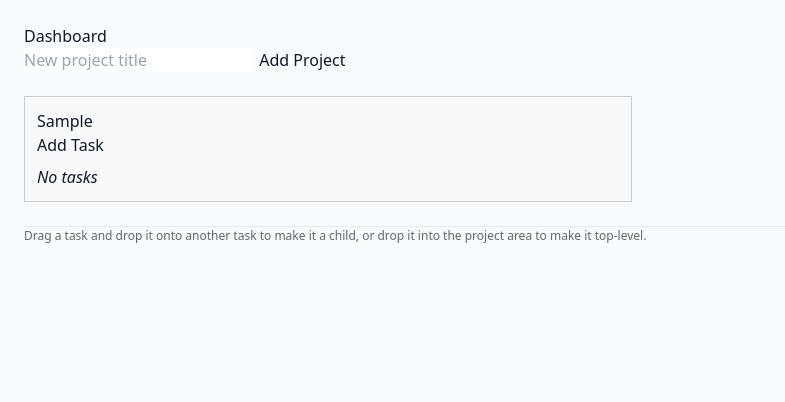
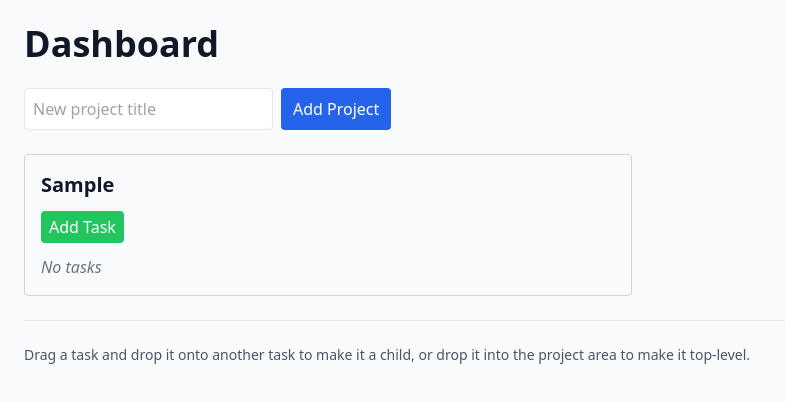
Before and after one commit to acondura/opentask, a Next.js app: page /dashboard in a window 1280 px wide. Both pictures are taken after typing "Sample" into the empty fields and a click on the button "Add Project". Shown: the top 402 px of the page, without its empty margins (0-785 px from the left). Built offline with nearby package versions, Linux system fonts and the light colour scheme.

Commit message:
refactor: implement incremental KV deletion for tasks and update dashboard UI with Tailwind CSS

```diff
--- a/package.json
+++ b/package.json
@@ -17,8 +17,8 @@
   },
   "devDependencies": {
     "@cloudflare/next-on-pages": "^1.13.16",
-    "tailwindcss": "^3.5.0",
-    "postcss": "^8.4.0",
-    "autoprefixer": "^10.4.0"
+    "tailwindcss": "^3.4.7",
+    "postcss": "^8.4.24",
+    "autoprefixer": "^10.4.14"
   }
 }
--- a/pages/dashboard.js
+++ b/pages/dashboard.js
@@ -1,344 +1,115 @@
 import Head from 'next/head'
 import { useEffect, useState, useRef } from 'react'
 
-// Minimal in-browser persistence key
 const STORAGE_KEY = 'opentask.v1'
 
-function uid() {
-  return Math.random().toString(36).slice(2, 9)
-}
+function uid() { return Math.random().toString(36).slice(2,9) }
 
-function saveState(state) {
-  try { localStorage.setItem(STORAGE_KEY, JSON.stringify(state)) } catch (e) { }
-}
+function saveState(state){ try{ localStorage.setItem(STORAGE_KEY, JSON.stringify(state)) }catch(e){} }
+function loadState(){ try{ return JSON.parse(localStorage.getItem(STORAGE_KEY)) || null }catch(e){ return null }}
 
-function loadState() {
-  try { return JSON.parse(localStorage.getItem(STORAGE_KEY)) || null } catch (e) { return null }
-}
+async function loadFromKV(){ try{ const r = await fetch('/api/kv'); if(!r.ok) return null; return await r.json() }catch(e){return null} }
+async function saveToKV(state){ try{ await fetch('/api/kv',{method:'POST',headers:{'Content-Type':'application/json'},body: JSON.stringify({data:state})}) }catch(e){} }
 
-async function loadFromKV() {
-  try {
-    const res = await fetch('/api/kv')
-    if (!res.ok) return null
-    const data = await res.json()
-    return data
-  } catch (e) { return null }
-}
+async function saveTaskToKV(task, projectId){ try{ const payload = {id:task.id,name:task.name,parentId:task.parentId||null,projectId,childrenIds:(task.children||[]).map(c=>c.id)}; await fetch('/api/kv',{method:'POST',headers:{'Content-Type':'application/json'},body: JSON.stringify({data:payload})}) }catch(e){console.error(e)} }
+async function deleteTaskFromKV(projectId, id){ try{ await fetch('/api/kv',{method:'DELETE',headers:{'Content-Type':'application/json'},body: JSON.stringify({projectId,id})}) }catch(e){console.error(e)} }
 
-async function saveToKV(state) {
-  try {
-    await fetch('/api/kv', { method: 'POST', headers: { 'Content-Type': 'application/json' }, body: JSON.stringify({ data: state }) })
-  } catch (e) { }
-}
-
-// Incremental KV helpers (per-task)
-async function saveTaskToKV(task, projectId) {
-  try {
-    const payload = { id: task.id, name: task.name, parentId: task.parentId || null, projectId, childrenIds: (task.children||[]).map(c=>c.id) }
-    await fetch('/api/kv', { method: 'POST', headers: { 'Content-Type': 'application/json' }, body: JSON.stringify({ data: payload }) })
-  } catch (e) { console.error('saveTaskToKV', e) }
-}
-
-async function deleteTaskFromKV(projectId, taskId) {
-  try {
-    await fetch('/api/kv', { method: 'DELETE', headers: { 'Content-Type': 'application/json' }, body: JSON.stringify({ projectId, id: taskId }) })
-  } catch (e) { console.error('deleteTaskFromKV', e) }
-}
-
-
-export default function Dashboard() {
-  const [projects, setProjects] = useState([])
-  const [title, setTitle] = useState('')
-  const [modalOpen, setModalOpen] = useState(false)
-  const [modalData, setModalData] = useState({ projectId: null, parentId: null, name: '', file: null })
-
-  // drag state
+export default function Dashboard(){
+  const [projects,setProjects] = useState([])
+  const [title,setTitle] = useState('')
+  const [modalOpen,setModalOpen] = useState(false)
+  const [modalData,setModalData] = useState({projectId:null,parentId:null,name:'',file:null})
   const dragItem = useRef(null)
   const dragOverItem = useRef(null)
 
-  useEffect(() => {
-    async function init() {
-      const saved = loadState()
-      if (saved) setProjects(saved)
-      // try to fetch from KV and merge/overwrite if exists
-      const kv = await loadFromKV()
-      if (kv && Array.isArray(kv) && kv.length) {
-        setProjects(kv)
-        saveState(kv)
-      }
-    }
-    init()
-  }, [])
+  useEffect(()=>{ (async()=>{ const s = loadState(); if(s) setProjects(s); const kv = await loadFromKV(); if(kv && Array.isArray(kv) && kv.length){ setProjects(kv); saveState(kv) } })() },[])
 
-  useEffect(() => { saveState(projects) }, [projects])
-  useEffect(() => {
-    // whenever projects change, try to also save to KV (best-effort)
-    // include owner query param when running locally for testing: ?owner=email@example.com
-    saveToKV(projects)
-  }, [projects])
+  useEffect(()=>{ saveState(projects) },[projects])
 
-  function addProject() {
-    if (!title.trim()) return
-    setProjects(p => {
-      const next = [{ id: uid(), title: title.trim(), tasks: [] }, ...p]
-      saveState(next)
-      // keep bulk save for projects list, but tasks are saved individually
-      saveToKV(next)
-      return next
-    })
-    setTitle('')
-  }
+  function addProject(){ if(!title.trim()) return; setProjects(p=>{ const next=[{id:uid(),title:title.trim(),tasks:[]} , ...p]; saveState(next); saveToKV(next); return next }); setTitle('') }
 
-  function openAddTaskModal(projectId, parentId = null) {
-    setModalData({ projectId, parentId, name: '', file: null })
-    setModalOpen(true)
-  }
+  function openAddTaskModal(projectId,parentId=null){ setModalData({projectId,parentId,name:'',file:null}); setModalOpen(true) }
 
-  async function submitModal() {
-    const { projectId, parentId, name, file } = modalData
-    if (!name || !projectId) return
+  async function submitModal(){ const {projectId,parentId,name,file} = modalData; if(!name||!projectId) return; const newTaskId = uid(); setProjects(prev=>{ const cp = JSON.parse(JSON.stringify(prev)); const proj = cp.find(x=>x.id===projectId); const newTask={id:newTaskId,name,children:[]}; if(!parentId) proj.tasks.unshift(newTask); else{ const parent = findTaskById(proj.tasks,parentId); parent.children.unshift(newTask) } saveState(cp); saveTaskToKV(newTask,projectId); return cp }); if(file){ try{ const b64 = await toBase64(file); await fetch('/api/upload',{method:'POST',headers:{'Content-Type':'application/json'},body: JSON.stringify({projectId,taskId:newTaskId,filename:file.name,contentBase64:b64})}) }catch(e){console.error(e)} } setModalOpen(false) }
 
-    // generate task id so we can immediately upload file against it
-    const newTaskId = uid()
+  function toBase64(file){ return new Promise((res,rej)=>{ const r=new FileReader(); r.onload=()=>res(r.result.split(',')[1]); r.onerror=rej; r.readAsDataURL(file) }) }
 
-    // create task (synchronously prepare next state)
-    setProjects(prev => {
-      const cp = JSON.parse(JSON.stringify(prev))
-      const proj = cp.find(x => x.id === projectId)
-      const newTask = { id: newTaskId, name, children: [] }
-      if (!parentId) proj.tasks.unshift(newTask)
-      else {
-        const parent = findTaskById(proj.tasks, parentId)
-        parent.children.unshift(newTask)
-      }
-      // persist locally
-      saveState(cp)
-      // persist task incrementally
-      saveTaskToKV(newTask, projectId)
-      return cp
-    })
+  function findTaskById(tasks,id){ for(const t of tasks){ if(t.id===id) return t; const f=findTaskById(t.children||[],id); if(f) return f } return null }
 
-    // upload file to R2 if present, using the generated task id
-    if (file) {
-      try {
-        const b64 = await toBase64(file)
-        await fetch('/api/upload', { method: 'POST', headers: { 'Content-Type': 'application/json' }, body: JSON.stringify({ projectId, taskId: newTaskId, filename: file.name, contentBase64: b64 }) })
-      } catch (e) { console.error('upload failed', e) }
-    }
+  function removeTask(projectId,taskId){ setProjects(prev=>{ const cp=JSON.parse(JSON.stringify(prev)); const proj = cp.find(x=>x.id===projectId); const [newTasks,removed]=removeTaskById(proj.tasks,taskId); proj.tasks=newTasks; saveState(cp); if(removed){ const ids=gatherIds(removed); ids.forEach(id=>deleteTaskFromKV(projectId,id)) } return cp }) }
 
-    setModalOpen(false)
-  }
+  function removeTaskById(list,id){ for(let i=0;i<list.length;i++){ if(list[i].id===id){ const rem=list[i]; const newList=[...list.slice(0,i),...list.slice(i+1)]; return [newList,rem] } if(list[i].children && list[i].children.length){ const [nc,removed]=removeTaskById(list[i].children,id); if(removed){ const newItem = {...list[i], children: nc}; return [[...list.slice(0,i), newItem, ...list.slice(i+1)], removed] } } } return [list,null] }
 
-  function toBase64(file) {
-    return new Promise((resolve, reject) => {
-      const reader = new FileReader()
-      reader.onload = () => resolve(reader.result.split(',')[1])
-      reader.onerror = reject
-      reader.readAsDataURL(file)
-    })
-  }
+  function gatherIds(node){ const ids=[node.id]; if(node.children) for(const c of node.children) ids.push(...gatherIds(c)); return ids }
 
-  function findTaskById(tasks, id) {
-    for (const t of tasks) {
-      if (t.id === id) return t
-      const found = findTaskById(t.children || [], id)
-      if (found) return found
-    }
-    return null
-  }
+  function insertTaskAt(list,targetId,position,task){ if(!targetId){ if(position==='after') return [...list,task]; return [task,...list] } for(let i=0;i<list.length;i++){ if(list[i].id===targetId){ if(position==='inside'){ const children = list[i].children ? [task,...list[i].children] : [task]; const n={...list[i],children}; return [...list.slice(0,i),n,...list.slice(i+1)] } if(position==='before') return [...list.slice(0,i),task,...list.slice(i)]; return [...list.slice(0,i+1),task,...list.slice(i+1)] } if(list[i].children && list[i].children.length){ const newChildren = insertTaskAt(list[i].children,targetId,position,task); if(newChildren !== list[i].children){ const n={...list[i], children:newChildren}; return [...list.slice(0,i), n, ...list.slice(i+1)] } } } return list }
 
-  // Remove task
-  function removeTask(projectId, taskId) {
-    setProjects(prev => {
-      const cp = JSON.parse(JSON.stringify(prev))
-      const proj = cp.find(x => x.id === projectId)
-      proj.tasks = removeById(proj.tasks, taskId)
-      saveState(cp)
-      saveToKV(cp)
-      return cp
-    })
-  }
+  function onDragStart(e,projectId,taskId){ dragItem.current={projectId,taskId}; e.dataTransfer.setData('text/plain',JSON.stringify(dragItem.current)); e.dataTransfer.effectAllowed='move' }
+  function onDragOver(e,projectId,overTaskId=null){ e.preventDefault(); let pos='inside'; try{ const t=e.currentTarget; const r=t.getBoundingClientRect(); const rel=(e.clientY-r.top)/r.height; if(rel<=0.25) pos='before'; else if(rel>=0.75) pos='after'; else pos='inside' }catch(e){pos='inside'} dragOverItem.current={projectId,overTaskId,position:pos} }
+  function onDrop(e,projectId,overTaskId=null){ e.preventDefault(); const src=dragItem.current; const dest = dragOverItem.current || {projectId,overTaskId,position: overTaskId? 'inside':'start'}; if(!src) return; if(src.projectId!==dest.projectId) return; setProjects(prev=>{ const cp=JSON.parse(JSON.stringify(prev)); const proj=cp.find(x=>x.id===src.projectId); const [newTasks,removed]=removeTaskById(proj.tasks,src.taskId); proj.tasks=newTasks; if(!removed) return cp; proj.tasks = insertTaskAt(proj.tasks,dest.overTaskId,dest.position,removed); saveState(cp); const updated = removed; updated.parentId = dest.overTaskId || null; saveTaskToKV(updated,proj.id); return cp }) ; dragItem.current=null; dragOverItem.current=null }
 
-  function removeById(list, id) {
-    return list.filter(x => x.id !== id).map(x => ({ ...x, children: removeById(x.children || [], id) }))
-  }
-
-  // Drag handlers for tasks (supports hierarchical drop)
-  function onDragStart(e, projectId, taskId) {
-    dragItem.current = { projectId, taskId }
-    e.dataTransfer.setData('text/plain', JSON.stringify(dragItem.current))
-    e.dataTransfer.effectAllowed = 'move'
-  }
-
-  function onDragOver(e, projectId, overTaskId = null) {
-    e.preventDefault()
-    // compute drop position relative to target element (before/after/inside)
-    let position = 'inside'
-    try {
-      const target = e.currentTarget
-      const rect = target.getBoundingClientRect()
-      const rel = (e.clientY - rect.top) / rect.height
-      if (rel <= 0.25) position = 'before'
-      else if (rel >= 0.75) position = 'after'
-      else position = 'inside'
-    } catch (e) {
-      position = 'inside'
-    }
-    dragOverItem.current = { projectId, overTaskId, position }
-  }
-
-  function onDrop(e, projectId, overTaskId = null) {
-    e.preventDefault()
-    const src = dragItem.current
-    const dest = dragOverItem.current || { projectId, overTaskId, position: overTaskId ? 'inside' : 'start' }
-    if (!src) return
-    if (src.projectId !== dest.projectId) return
-
-    setProjects(prev => {
-      const cp = JSON.parse(JSON.stringify(prev))
-      const proj = cp.find(x => x.id === src.projectId)
-      // remove task from tree
-      const [newTasks, removed] = removeTaskById(proj.tasks, src.taskId)
-      proj.tasks = newTasks
-      if (!removed) return cp
-      // insert task according to dest
-      proj.tasks = insertTaskAt(proj.tasks, dest.overTaskId, dest.position, removed)
-      // persist after reorder locally
-      saveState(cp)
-      // persist moved task incrementally (we moved `removed` under dest.overTaskId or top)
-      // update removed.parentId according to dest
-      const updated = removed
-      updated.parentId = dest.overTaskId || null
-      saveTaskToKV(updated, proj.id)
-      return cp
-    })
-
-    dragItem.current = null
-    dragOverItem.current = null
-  }
-
-  function removeTaskById(list, id) {
-    for (let i = 0; i < list.length; i++) {
-      if (list[i].id === id) {
-        const removed = list[i]
-        const newList = [...list.slice(0, i), ...list.slice(i + 1)]
-        return [newList, removed]
-      }
-      if (list[i].children && list[i].children.length) {
-        const [newChildren, removed] = removeTaskById(list[i].children, id)
-        if (removed) {
-          const newItem = { ...list[i], children: newChildren }
-          const newList = [...list.slice(0, i), newItem, ...list.slice(i + 1)]
-          return [newList, removed]
-        }
-      }
-    }
-    return [list, null]
-  }
-
-  function insertTaskAt(list, targetId, position, task) {
-    if (!targetId) {
-      // drop into project area: position 'start' or 'end' -> default to start
-      if (position === 'after') return [...list, task]
-      return [task, ...list]
-    }
-    for (let i = 0; i < list.length; i++) {
-      if (list[i].id === targetId) {
-        if (position === 'inside') {
-          const children = list[i].children ? [task, ...list[i].children] : [task]
-          const newItem = { ...list[i], children }
-          return [...list.slice(0, i), newItem, ...list.slice(i + 1)]
-        }
-        if (position === 'before') {
-          return [...list.slice(0, i), task, ...list.slice(i)]
-        }
-        // after
-        return [...list.slice(0, i + 1), task, ...list.slice(i + 1)]
-      }
-      if (list[i].children && list[i].children.length) {
-        const newChildren = insertTaskAt(list[i].children, targetId, position, task)
-        // if insertion happened (detect by reference change)
-        if (newChildren !== list[i].children) {
-          const newItem = { ...list[i], children: newChildren }
-          return [...list.slice(0, i), newItem, ...list.slice(i + 1)]
-        }
-      }
-    }
-    return list
-  }
-
-  function renderTasks(projectId, tasks, depth = 0) {
-    return (
-      <ul style={{ listStyle: 'none', paddingLeft: depth ? 16 : 0 }}>
-        {tasks.map(t => (
-          <li key={t.id} style={{ border: '1px solid #ddd', padding: 8, marginBottom: 8, background: '#fff' }} draggable
-            onDragStart={(e) => onDragStart(e, projectId, t.id)}
-            onDragOver={(e) => onDragOver(e, projectId, t.id)}
-            onDrop={(e) => onDrop(e, projectId, t.id)}>
-            <div style={{ display: 'flex', justifyContent: 'space-between', alignItems: 'center' }}>
-              <div>
-                <strong>{t.name}</strong>
-              </div>
-              <div>
-                <button onClick={() => addTask(projectId, t.id)}>+Sub</button>{' '}
-                <button onClick={() => removeTask(projectId, t.id)}>Del</button>
-              </div>
+  function renderTasks(projectId,tasks,depth=0){ return (
+    <ul className={`space-y-2 ${depth ? 'pl-4' : ''}`}>
+      {tasks.map(t=> (
+        <li key={t.id} className="border border-gray-200 p-2 bg-white rounded" draggable onDragStart={(e)=>onDragStart(e,projectId,t.id)} onDragOver={(e)=>onDragOver(e,projectId,t.id)} onDrop={(e)=>onDrop(e,projectId,t.id)}>
+          <div className="flex justify-between items-center">
+            <div className="font-medium">{t.name}</div>
+            <div className="flex gap-2">
+              <button className="text-sm px-2 py-1 bg-gray-100 rounded" onClick={()=>openAddTaskModal(projectId,t.id)}>+Sub</button>
+              <button className="text-sm px-2 py-1 bg-red-100 rounded" onClick={()=>removeTask(projectId,t.id)}>Del</button>
             </div>
-            {t.children && t.children.length > 0 && renderTasks(projectId, t.children, depth + 1)}
-          </li>
-        ))}
-      </ul>
-    )
-  }
+          </div>
+          {t.children && t.children.length>0 && renderTasks(projectId,t.children,depth+1)}
+        </li>
+      ))}
+    </ul>
+  ) }
 
   return (
     <>
-      <Head>
-        <title>OpenTask — Dashboard</title>
-      </Head>
-      <main style={{ fontFamily: 'system-ui, sans-serif', padding: 24 }}>
-        <h1>Dashboard</h1>
-        <section style={{ marginBottom: 24 }}>
-          <input value={title} onChange={(e) => setTitle(e.target.value)} placeholder="New project title" />{' '}
-          <button onClick={addProject}>Add Project</button>
+      <Head />
+      <main className="font-sans p-6">
+        <h1 className="text-4xl font-bold mb-6">Dashboard</h1>
+        <section className="mb-6 flex gap-2">
+          <input className="border p-2 rounded" value={title} onChange={(e)=>setTitle(e.target.value)} placeholder="New project title" />
+          <button onClick={addProject} className="bg-blue-600 text-white px-3 rounded">Add Project</button>
         </section>
-
-        <section style={{ display: 'grid', gridTemplateColumns: '1fr 1fr', gap: 16 }}>
-          {projects.map(proj => (
-            <div key={proj.id} style={{ border: '1px solid #ccc', padding: 12, background: '#f9f9f9' }}
-              onDragOver={(e) => onDragOver(e, proj.id, null)}
-              onDrop={(e) => onDrop(e, proj.id, null)}>
-              <h3>{proj.title}</h3>
-              <div style={{ marginBottom: 8 }}>
-                <button onClick={() => openAddTaskModal(proj.id)}>Add Task</button>
+        <section className="grid grid-cols-1 md:grid-cols-2 gap-4">
+          {projects.map(proj=> (
+            <div key={proj.id} className="border border-gray-300 p-4 bg-gray-50 rounded" onDragOver={(e)=>onDragOver(e,proj.id,null)} onDrop={(e)=>onDrop(e,proj.id,null)}>
+              <h3 className="text-xl font-semibold mb-3">{proj.title}</h3>
+              <div className="mb-3">
+                <button onClick={()=>openAddTaskModal(proj.id)} className="px-2 py-1 bg-green-500 text-white rounded">Add Task</button>
               </div>
               <div>
-                {proj.tasks.length ? renderTasks(proj.id, proj.tasks) : <em>No tasks</em>}
+                {proj.tasks.length? renderTasks(proj.id,proj.tasks) : <em className="text-gray-500 italic">No tasks</em>}
               </div>
             </div>
           ))}
         </section>
+
         {modalOpen && (
-          <div style={{position:'fixed', inset:0, display:'flex', alignItems:'center', justifyContent:'center', background:'rgba(0,0,0,0.5)'}}>
-            <div style={{background:'#fff', padding:20, borderRadius:8, width:'min(720px,90%)'}}>
-              <h3 style={{marginTop:0}}>New Task</h3>
-              <div style={{marginBottom:12}}>
-                <label style={{display:'block', marginBottom:6}}>Task name</label>
-                <input style={{width:'100%', padding:8, borderRadius:4, border:'1px solid #ccc'}} value={modalData.name} onChange={(e)=>setModalData(d=>({...d, name:e.target.value}))} />
+          <div className="fixed inset-0 flex items-center justify-center bg-black/50">
+            <div className="bg-white p-6 rounded shadow w-full max-w-xl">
+              <h3 className="text-xl mb-4">New Task</h3>
+              <div className="mb-4">
+                <label className="block mb-2">Task name</label>
+                <input className="w-full border p-2 rounded" value={modalData.name} onChange={(e)=>setModalData(d=>({...d,name:e.target.value}))} />
               </div>
-              <div style={{marginBottom:12}}>
-                <label style={{display:'block', marginBottom:6}}>Attach file (optional)</label>
-                <input type="file" onChange={(e)=>setModalData(d=>({...d, file: e.target.files?.[0] }))} />
+              <div className="mb-4">
+                <label className="block mb-2">Attach file (optional)</label>
+                <input type="file" onChange={(e)=>setModalData(d=>({...d,file: e.target.files?.[0]}))} />
               </div>
-              <div style={{display:'flex', justifyContent:'flex-end', gap:8}}>
-                <button onClick={()=>setModalOpen(false)} style={{padding:'8px 12px'}}>Cancel</button>
-                <button onClick={submitModal} style={{padding:'8px 12px', background:'#0b74de', color:'#fff', border:'none', borderRadius:4}}>Add task</button>
+              <div className="flex justify-end gap-2">
+                <button onClick={()=>setModalOpen(false)} className="px-3 py-1">Cancel</button>
+                <button onClick={submitModal} className="px-3 py-1 bg-blue-600 text-white rounded">Add task</button>
               </div>
             </div>
           </div>
         )}
-        <hr style={{ marginTop: 24 }} />
-        <p style={{ fontSize: 12, color: '#666' }}>Drag a task and drop it onto another task to make it a child, or drop it into the project area to make it top-level.</p>
+
+        <hr className="mt-6" />
+        <p className="text-sm text-gray-600 mt-6">Drag a task and drop it onto another task to make it a child, or drop it into the project area to make it top-level.</p>
       </main>
     </>
   )
```
Also changed, not shown: 1 other file (tests, documents, lock files or other folders).
